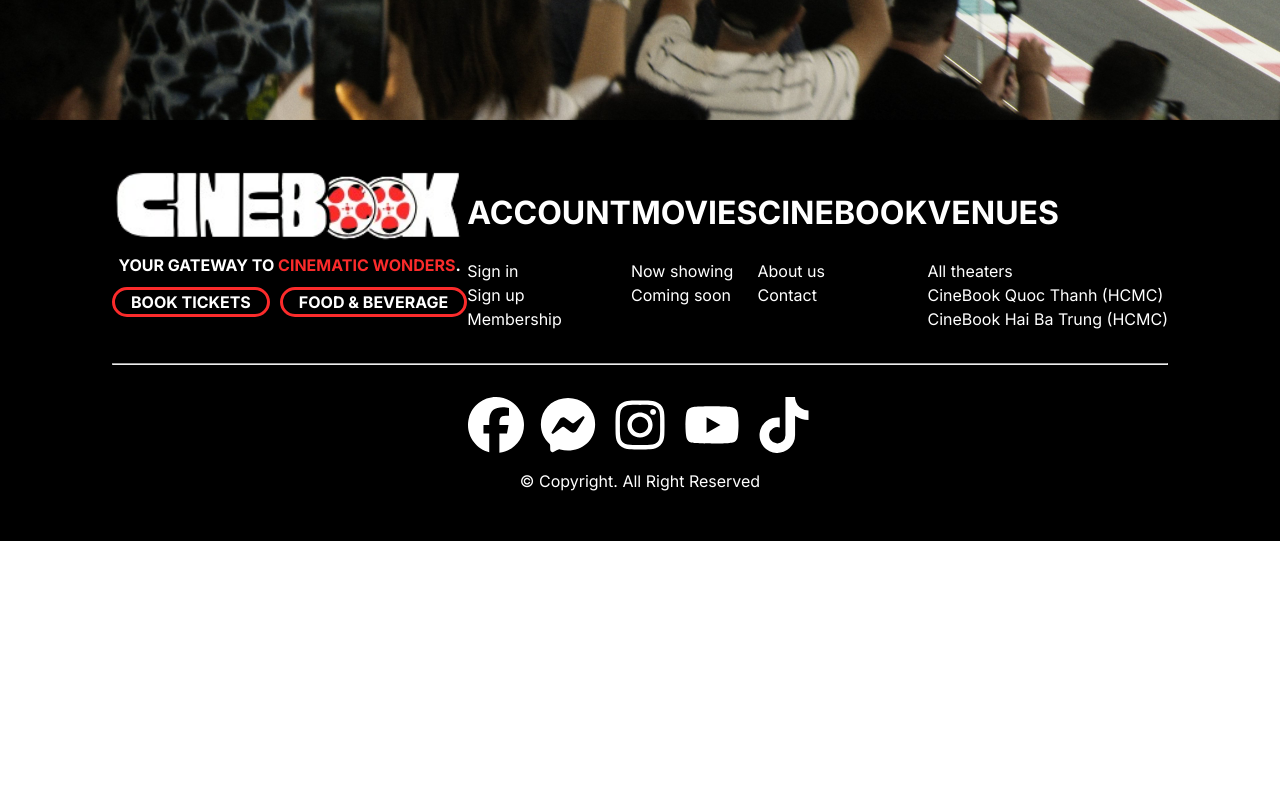
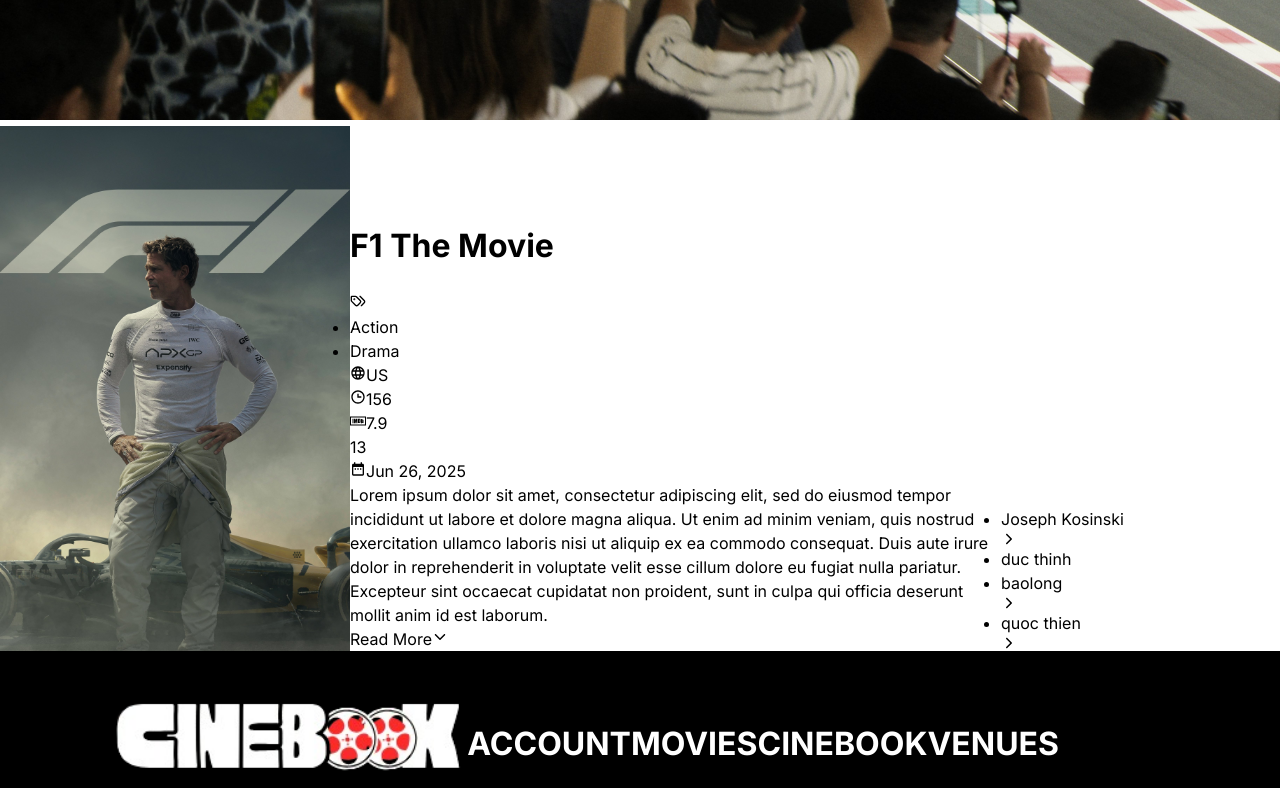
Before and after one commit to tqthienda1/CineBook, a React (Create React App) app: page /booking in a window 1280 px wide. Shown: the part 600-1388 px from the top of the page. Before the commit the page ends 1141 px from the top, so only its background shows below. Built offline with nearby package versions, Linux system fonts and the light colour scheme.

Commit message:
add component into booking page

```diff
--- a/package.json
+++ b/package.json
@@ -8,6 +8,7 @@
     "@testing-library/react": "^16.3.0",
     "@testing-library/user-event": "^13.5.0",
     "clsx": "^2.1.1",
+    "date-fns": "^4.1.0",
     "normalize.css": "^8.0.1",
     "react": "^19.1.0",
     "react-dom": "^19.1.0",
--- a/src/components/MovieDetail/MovieDetail.module.scss
+++ b/src/components/MovieDetail/MovieDetail.module.scss
@@ -1,3 +1,26 @@
-.thumbnail {
-    width: 100%;
+.poster {
+    max-width: 350px;
 }
+
+.movieDetail {
+    display: flex;
+    align-items: end;
+}
+
+.col {
+    display: flex;
+    flex-direction: column;
+}
+
+.col1 {
+    width: 70%;
+}
+
+.col2 {
+    width: 30%;
+}
+
+.description {
+    white-space: normal;
+    overflow-wrap: break-word;
+}
--- a/src/components/MovieDetail/index.js
+++ b/src/components/MovieDetail/index.js
@@ -1,8 +1,99 @@
 import styles from './MovieDetail.module.scss';
-import thumbnail from '../../assets/f1_thumbnail.jpg';
+import { format } from 'date-fns';
+import { LuTags } from 'react-icons/lu';
+import { MdLanguage } from 'react-icons/md';
+import { BiTime } from 'react-icons/bi';
+import { LiaImdb } from 'react-icons/lia';
+import { MdDateRange } from 'react-icons/md';
+import { IoIosArrowDown } from 'react-icons/io';
+import { IoIosArrowForward } from 'react-icons/io';
+import clsx from 'clsx';
 
-const MovieDeTail = () => {
-    return <img className={styles.thumbnail} src={thumbnail} alt="" />;
+const MovieDeTail = ({
+    poster,
+    title,
+    category,
+    language,
+    duration,
+    imdb,
+    ageLimit,
+    releasedDate,
+    description,
+    director,
+    writer,
+    actor,
+}) => {
+    //Chuyển định dạng ngày
+    const [day, month, year] = releasedDate.split('/');
+    const dateObj = new Date(year, month - 1, day);
+
+    return (
+        <div className={styles.movieDetail}>
+            <img className={styles.poster} src={poster} alt="" />
+
+            <div className={clsx(styles.col, styles.col1)}>
+                <h1>{title}</h1>
+
+                <ul>
+                    <LuTags />
+                    {category.map((item, index) => (
+                        <li key={index}>{item}</li>
+                    ))}
+                </ul>
+
+                <div>
+                    <MdLanguage />
+                    {language}
+                </div>
+
+                <div>
+                    <BiTime />
+                    {duration}
+                </div>
+
+                <div>
+                    <LiaImdb />
+                    {imdb}
+                </div>
+
+                <div>{ageLimit}</div>
+
+                <div>
+                    <MdDateRange />
+                    {format(dateObj, 'MMM d, yyyy')}
+                </div>
+
+                <p className={styles.description}>{description}</p>
+                <div>
+                    Read More
+                    <IoIosArrowDown />
+                </div>
+            </div>
+
+            <div className={clsx(styles.col, styles.col2)}>
+                <ul>
+                    {director.map((item, index) => (
+                        <li key={index}>{item}</li>
+                    ))}
+                </ul>
+                <IoIosArrowForward />
+
+                <ul>
+                    {writer.map((item, index) => (
+                        <li key={index}>{item}</li>
+                    ))}
+                </ul>
+                <IoIosArrowForward />
+
+                <ul>
+                    {actor.map((item, index) => (
+                        <li key={index}>{item}</li>
+                    ))}
+                </ul>
+                <IoIosArrowForward />
+            </div>
+        </div>
+    );
 };
 
 export default MovieDeTail;
--- a/src/pages/Booking/Booking.module.scss
+++ b/src/pages/Booking/Booking.module.scss
@@ -0,0 +1,3 @@
+.thumbnail {
+    width: 100%;
+}
--- a/src/pages/Booking/index.js
+++ b/src/pages/Booking/index.js
@@ -1,8 +1,31 @@
 import styles from './Booking.module.scss';
 import MovieDeTail from '../../components/MovieDetail';
+import thumbnail from '../../assets/f1_thumbnail.jpg';
+import poster from '../../assets/f1_poster_02.jpg';
+
+const movieInfo = {
+    poster: poster,
+    title: 'F1 The Movie',
+    category: ['Action', 'Drama'],
+    language: 'US',
+    duration: 156,
+    imdb: 7.9,
+    ageLimit: 13,
+    releasedDate: '26/06/2025',
+    description:
+        'Lorem ipsum dolor sit amet, consectetur adipiscing elit, sed do eiusmod tempor incididunt ut labore et dolore magna aliqua. Ut enim ad minim veniam, quis nostrud exercitation ullamco laboris nisi ut aliquip ex ea commodo consequat. Duis aute irure dolor in reprehenderit in voluptate velit esse cillum dolore eu fugiat nulla pariatur. Excepteur sint occaecat cupidatat non proident, sunt in culpa qui officia deserunt mollit anim id est laborum.',
+    director: ['Joseph Kosinski'],
+    writer: ['duc thinh', 'baolong'],
+    actor: ['quoc thien'],
+};
 
 const Booking = () => {
-    return <MovieDeTail />;
+    return (
+        <div>
+            <img className={styles.thumbnail} src={thumbnail} alt="" />
+            <MovieDeTail {...movieInfo} />
+        </div>
+    );
 };
 
 export default Booking;
--- a/src/pages/UserProfile/UserProfile.module.scss
+++ b/src/pages/UserProfile/UserProfile.module.scss
@@ -8,10 +8,6 @@
     left: 0;
     width: 100vw;
     height: 100vh;
-    z-index: -1;
-    background-size: cover;
-    background-repeat: no-repeat;
-    background-position: center;
 }
 
 .profileInformation {
```
Also changed, not shown: src/assets/f1_poster_02.jpg (added), 1 other file (tests, documents, lock files or other folders).
